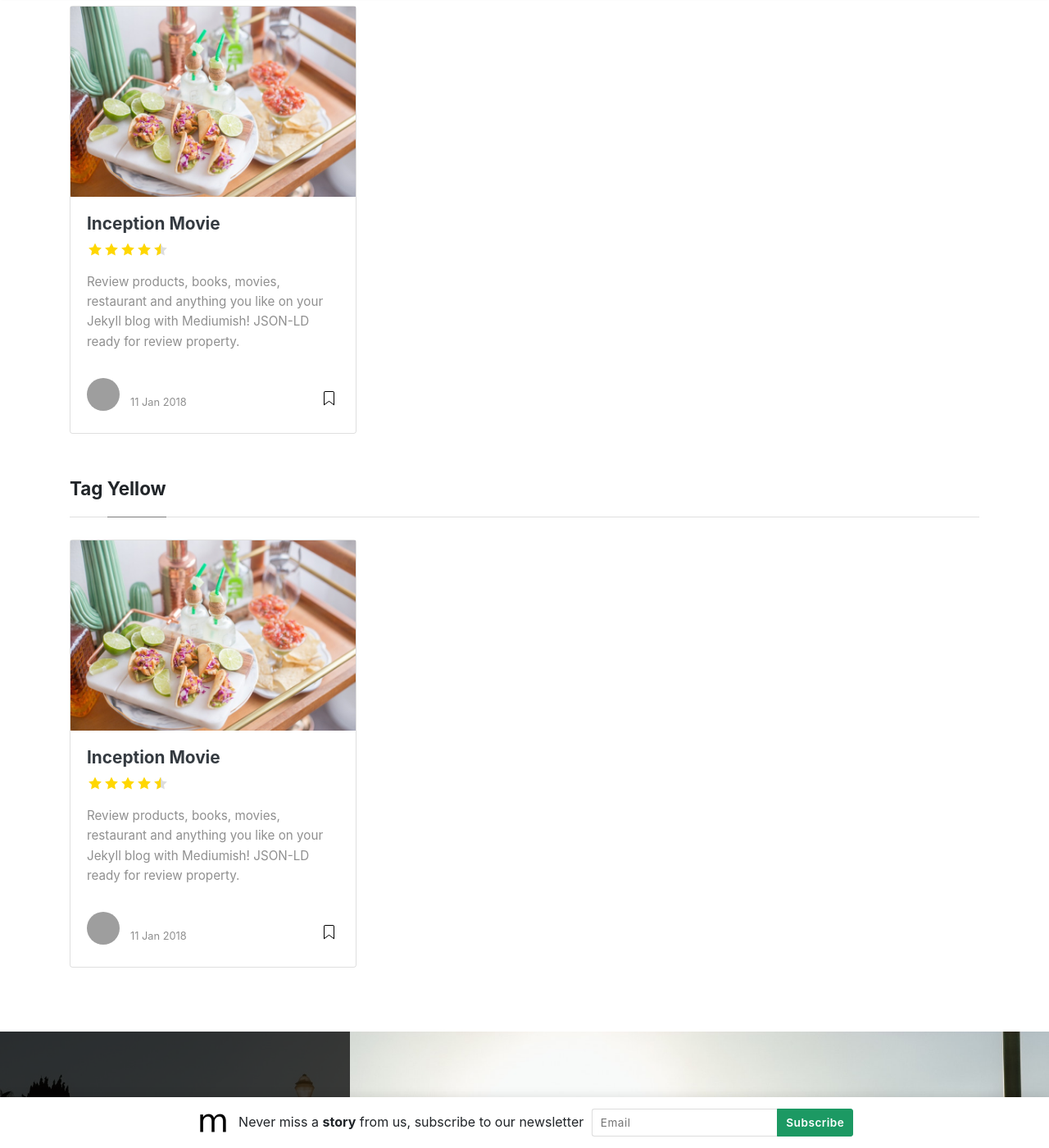
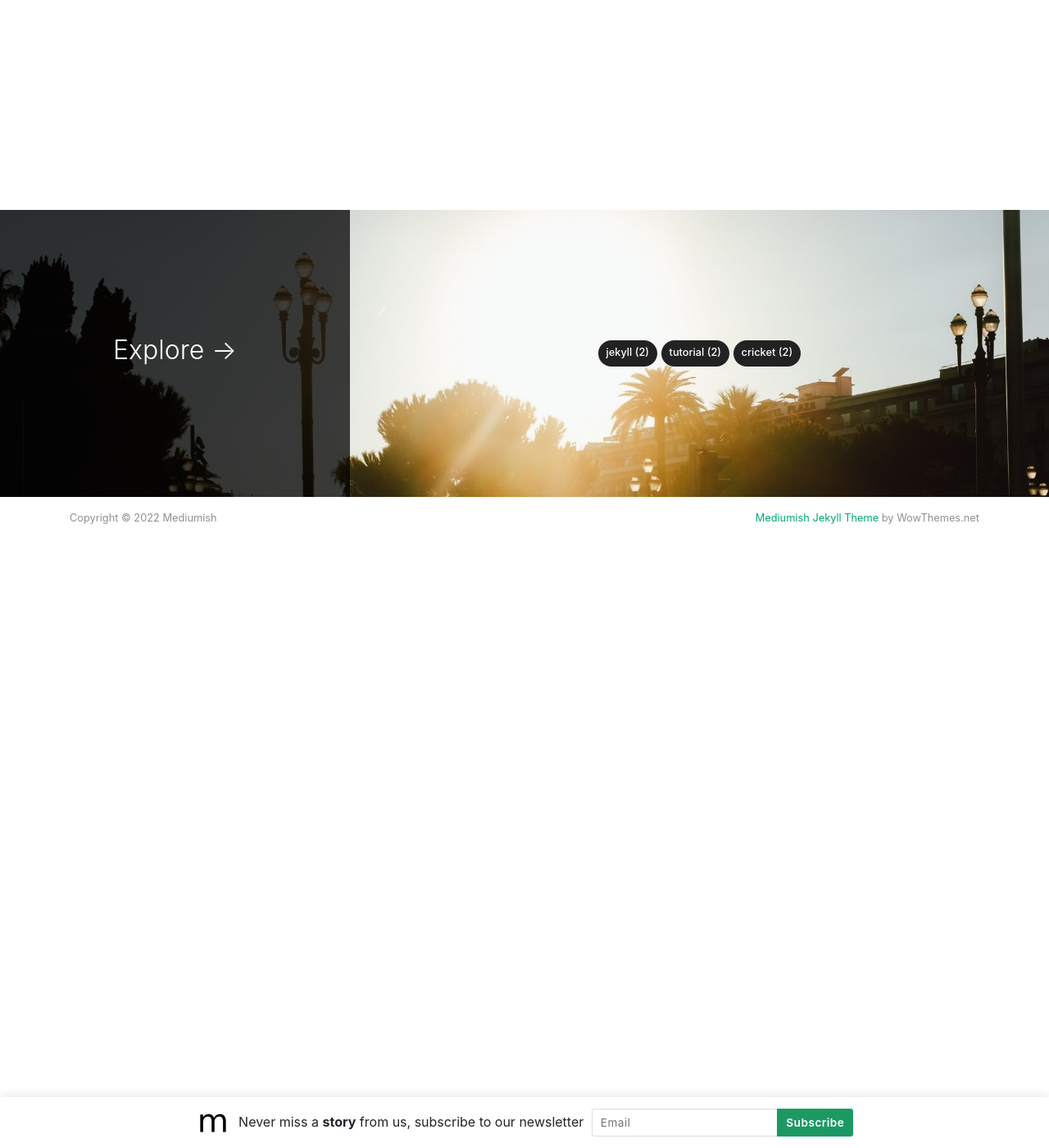
Before and after one commit to iamtamodip/blog, a Jekyll site: the page built from _pages/tags.md, in a window 1280 px wide and 1400 px high, scrolled down 307 px. Shown: the whole window at 82% size. Built offline with Jekyll 4.4.1, drawn with Linux system fonts in a browser that asks for light colours; nearby versions of some CDN libraries; some of the changed text lies outside the part shown; grey boxes are pictures that could not be loaded.

Commit message:
Posted Gabba blog

````diff
--- a/_posts/2018-01-11-customer-service.md
+++ /dev/null
@@ -1,31 +0,0 @@
----
-layout: post
-title: "Inception Movie"
-author: john
-categories: [Jekyll, tutorial]
-tags: [red, yellow]
-image: assets/images/11.jpg
-description: "My review of Inception movie. Acting, plot and something else in this short description."
-featured: true
-hidden: true
-rating: 4.5
----
-
-Review products, books, movies, restaurant and anything you like on your Jekyll blog with Mediumish! JSON-LD ready for review property.
-
-#### How to use?
-
-It's actually really simple! Add the rating in your YAML front matter. It also supports halfs:
-
-```html
----
-layout: post
-title: "Inception Movie"
-author: john
-categories: [Jekyll, tutorial]
-tags: [red, yellow]
-image: assets/images/11.jpg
-description: "My review of Inception movie. Actors, directing and more."
-rating: 4.5
----
-```
````
Also changed, not shown: _posts/2018-01-11-quick-start-guide.md (deleted, +0 -27 lines), _posts/2018-01-12-is-intelligence-enough.md (deleted, +0 -18 lines), _posts/2018-01-12-never-stopped-worrying-never-loved-bomb.md (deleted, +0 -13 lines), _posts/2018-01-12-options-for-creating-new-site-with-jekyll.md (deleted, +0 -15 lines), _posts/2018-01-12-press-and-education.md (deleted, +0 -19 lines), _posts/2018-01-12-red-riding.md (deleted, +0 -16 lines), _posts/2018-01-12-tree-of-codes.md (deleted, +0 -17 lines), _posts/2018-01-12-we-all-wait-for-summer.md (deleted, +0 -11 lines), _posts/2018-05-12-about-bundler.md (deleted, +0 -17 lines), _posts/2018-06-12-first-mass-produced.md (deleted, +0 -16 lines), _posts/2021-01-19-conquering-fortress-gabba.md (added, +18 -0 lines), _posts/2021-01-20-magical-tour-down-under.md (+1 -1 lines), assets/images/Conquering_Fortress_Gabba.jpg (added).
